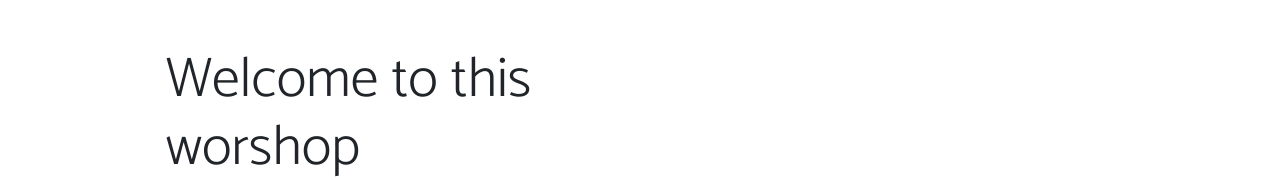
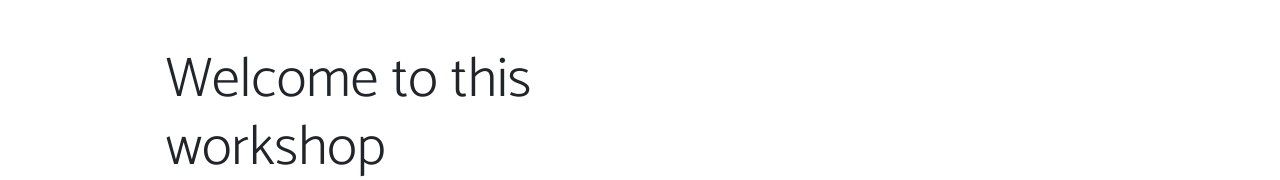
Before and after one commit to KehindeOloye/OnTheExecutabilityOfAdversarialSamples, a plain HTML site: page index.html in a window 1280 px wide. Shown: the part 772-952 px from the top of the page. Drawn offline with nearby package versions, Linux system fonts and the light colour scheme.

Commit message:
Update index.html

```diff
--- a/index.html
+++ b/index.html
@@ -56,7 +56,7 @@
                     </div>
                     <div class="col-lg-6 order-lg-1">
                         <div class="p-5">
-                            <h2 class="display-4">Welcome to this worshop</h2>
+                            <h2 class="display-4">Welcome to this workshop</h2>
                             <p>Machine Learning (ML) models have been shown to be vulnerable to adversarial examples designed to fool ML models to classify them as benign rather than malicious. This has led to several research efforts geared towards the exploration of adversarial learning in a bid to stay ahead of attackers. A problem with this approach though it that the adversarial samples generated are not often tested to ensure that they remain executable and retain their malicious functionality. Thus, the need for more studies/discussion groups/workshops in this area and hence the workshop will be on the executability, and malicious retention of adversarial malware samples generated using adversarial learning. The purpose of the workshop is to bring together some researchers within Scottish Universities and beyond who currently work on adversarial malware generation to discuss how to preserve the executability and malicious nature of samples generated through adversarial learning. The motivation being that the focus of the community is often on generating samples and not necessarily on whether they remain executable and malicious which are quite key as there is no point creating malware mutants that are non-executable and non-malicious to serve as training data to improve their classification.</p>
                         </div>
                     </div>
```
